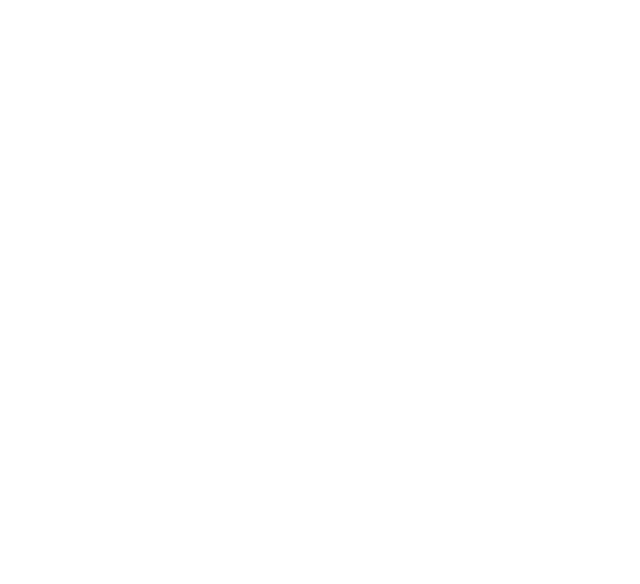
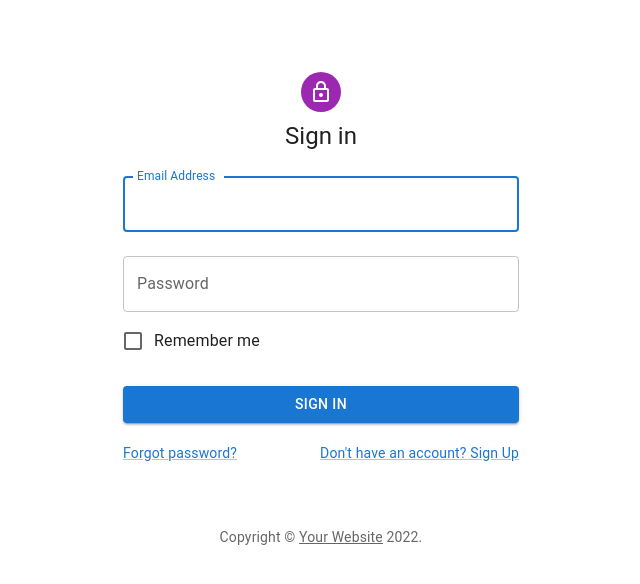
Before and after one commit to ssook1222/TMeet, a React (Create React App) app in the folder tmeet-frontend/: page /sample/login in a window 1280 px wide. Before the commit this address had no page. Shown: the top 584 px of the page, without its empty margins (319-959 px from the left). Built offline with nearby package versions, Linux system fonts and the light colour scheme.

Commit message:
feat: login sample

```diff
--- a/tmeet-frontend/package.json
+++ b/tmeet-frontend/package.json
@@ -10,10 +10,12 @@
     "@testing-library/jest-dom": "^5.16.3",
     "@testing-library/react": "^12.1.4",
     "@testing-library/user-event": "^13.5.0",
+    "formik": "^2.2.9",
     "react": "^18.0.0",
     "react-dom": "^18.0.0",
     "react-scripts": "5.0.0",
-    "web-vitals": "^2.1.4"
+    "web-vitals": "^2.1.4",
+    "yup": "^0.32.11"
   },
   "scripts": {
     "start": "react-scripts start",
@@ -40,6 +42,7 @@
     ]
   },
   "devDependencies": {
+    "prettier": "^2.6.2",
     "react-router-dom": "^6.3.0"
   }
 }
--- a/tmeet-frontend/src/App.js
+++ b/tmeet-frontend/src/App.js
@@ -1,15 +1,17 @@
-import React from "react";
-import {BrowserRouter, Route, Routes} from "react-router-dom";
-import Main from "./pages/main/Main";
-import Login from "./pages/login/Login"
+import React from 'react';
+import { BrowserRouter, Route, Routes } from 'react-router-dom';
+import Main from './pages/main/Main';
+import Login from './pages/login/Login';
+import LoginSample from './pages/sample/LoginSample';
 
 function App() {
   return (
     <BrowserRouter>
       <Routes>
         <Route>
-                    <Route exact path="/" element={<Main/>}></Route>
-                    <Route exact path="/login" element={<Login/>}></Route>
+          <Route exact path="/" element={<Main />}></Route>
+          <Route exact path="/login" element={<Login />}></Route>
+          <Route exact path="/sample/login" element={<LoginSample />}></Route>
         </Route>
       </Routes>
     </BrowserRouter>
--- /dev/null
+++ b/tmeet-frontend/src/pages/sample/LoginSample.js
@@ -0,0 +1,122 @@
+import React from 'react';
+import Avatar from '@mui/material/Avatar';
+import Button from '@mui/material/Button';
+import CssBaseline from '@mui/material/CssBaseline';
+import TextField from '@mui/material/TextField';
+import FormControlLabel from '@mui/material/FormControlLabel';
+import Checkbox from '@mui/material/Checkbox';
+import Link from '@mui/material/Link';
+import Grid from '@mui/material/Grid';
+import Box from '@mui/material/Box';
+import LockOutlinedIcon from '@mui/icons-material/LockOutlined';
+import Typography from '@mui/material/Typography';
+import Container from '@mui/material/Container';
+import { createTheme, ThemeProvider } from '@mui/material/styles';
+import * as yup from 'yup';
+import { useFormik } from 'formik';
+
+function Copyright(props) {
+  return (
+    <Typography variant="body2" color="text.secondary" align="center" {...props}>
+      {'Copyright © '}
+      <Link color="inherit" href="https://mui.com/">
+        Your Website
+      </Link>{' '}
+      {new Date().getFullYear()}
+      {'.'}
+    </Typography>
+  );
+}
+
+const theme = createTheme();
+
+const validationSchema = yup.object({
+  email: yup.string('Enter your email').email('Enter a valid email').required('Email is required'),
+  password: yup
+    .string('Enter your password')
+    .min(8, 'Password should be of minimum 8 characters length')
+    .required('Password is required'),
+});
+
+const LoginSample = () => {
+  const formik = useFormik({
+    initialValues: {
+      email: '',
+      password: '',
+    },
+    validationSchema: validationSchema,
+    onSubmit: (values) => {
+      console.log(JSON.stringify(values, null, 2));
+    },
+  });
+
+  return (
+    <ThemeProvider theme={theme}>
+      <Container component="main" maxWidth="xs">
+        <CssBaseline />
+        <Box
+          sx={{
+            marginTop: 8,
+            display: 'flex',
+            flexDirection: 'column',
+            alignItems: 'center',
+          }}
+        >
+          <Avatar sx={{ m: 1, bgcolor: 'secondary.main' }}>
+            <LockOutlinedIcon />
+          </Avatar>
+          <Typography component="h1" variant="h5">
+            Sign in
+          </Typography>
+          <Box component="form" onSubmit={formik.handleSubmit} noValidate sx={{ mt: 1 }}>
+            <TextField
+              margin="normal"
+              fullWidth
+              id="email"
+              label="Email Address"
+              name="email"
+              autoComplete="email"
+              autoFocus
+              value={formik.values.email}
+              onChange={formik.handleChange}
+              error={formik.touched.email && Boolean(formik.errors.email)}
+              helperText={formik.touched.email && formik.errors.email}
+            />
+            <TextField
+              margin="normal"
+              fullWidth
+              name="password"
+              label="Password"
+              type="password"
+              id="password"
+              autoComplete="current-password"
+              value={formik.values.password}
+              onChange={formik.handleChange}
+              error={formik.touched.password && Boolean(formik.errors.password)}
+              helperText={formik.touched.password && formik.errors.password}
+            />
+            <FormControlLabel control={<Checkbox value="remember" color="primary" />} label="Remember me" />
+            <Button type="submit" fullWidth variant="contained" sx={{ mt: 3, mb: 2 }}>
+              Sign In
+            </Button>
+            <Grid container>
+              <Grid item xs>
+                <Link href="#" variant="body2">
+                  Forgot password?
+                </Link>
+              </Grid>
+              <Grid item>
+                <Link href="#" variant="body2">
+                  {"Don't have an account? Sign Up"}
+                </Link>
+              </Grid>
+            </Grid>
+          </Box>
+        </Box>
+        <Copyright sx={{ mt: 8, mb: 4 }} />
+      </Container>
+    </ThemeProvider>
+  );
+};
+
+export default LoginSample;
```
Also changed, not shown: tmeet-frontend/.prettierrc.yaml (added). Lines whose indentation alone changed are shown as unchanged.
